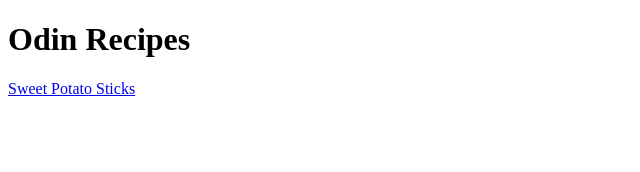
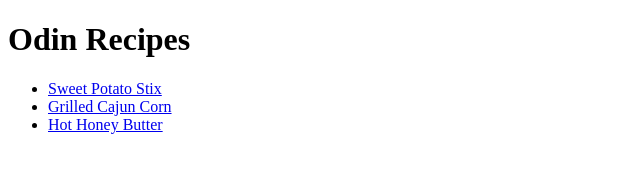
Before and after one commit to 99vagrantpro/odin-recipes, a plain HTML site: page index.html in a window 1280 px wide. Shown: the whole page, without its empty margins (0-640 px from the left). Drawn offline with Linux system fonts and the light colour scheme.

Commit message:
index.html

```diff
--- a/index.html
+++ b/index.html
@@ -7,6 +7,10 @@
 </head>
 <body>
     <h1>Odin Recipes</h1>
-<a href="recipes/sweetpotatostix.html" target="blank" rel="noopener noreferrer">Sweet Potato Sticks</a>
+    <ul>
+<li><a href="recipes/sweetpotatostix.html" rel="noopener noreferrer">Sweet Potato Stix </a></li>
+<li><a href="recipes/grilledcorn.html" rel="noopener noreferrer">Grilled Cajun Corn</a></li>
+<li><a href="recipes/hothoneybutter.html" rel="noopener noreferrer">Hot Honey Butter</a> </li>
+</ul>
 </body>
 </html>
```
Also changed, not shown: 1 other file.
